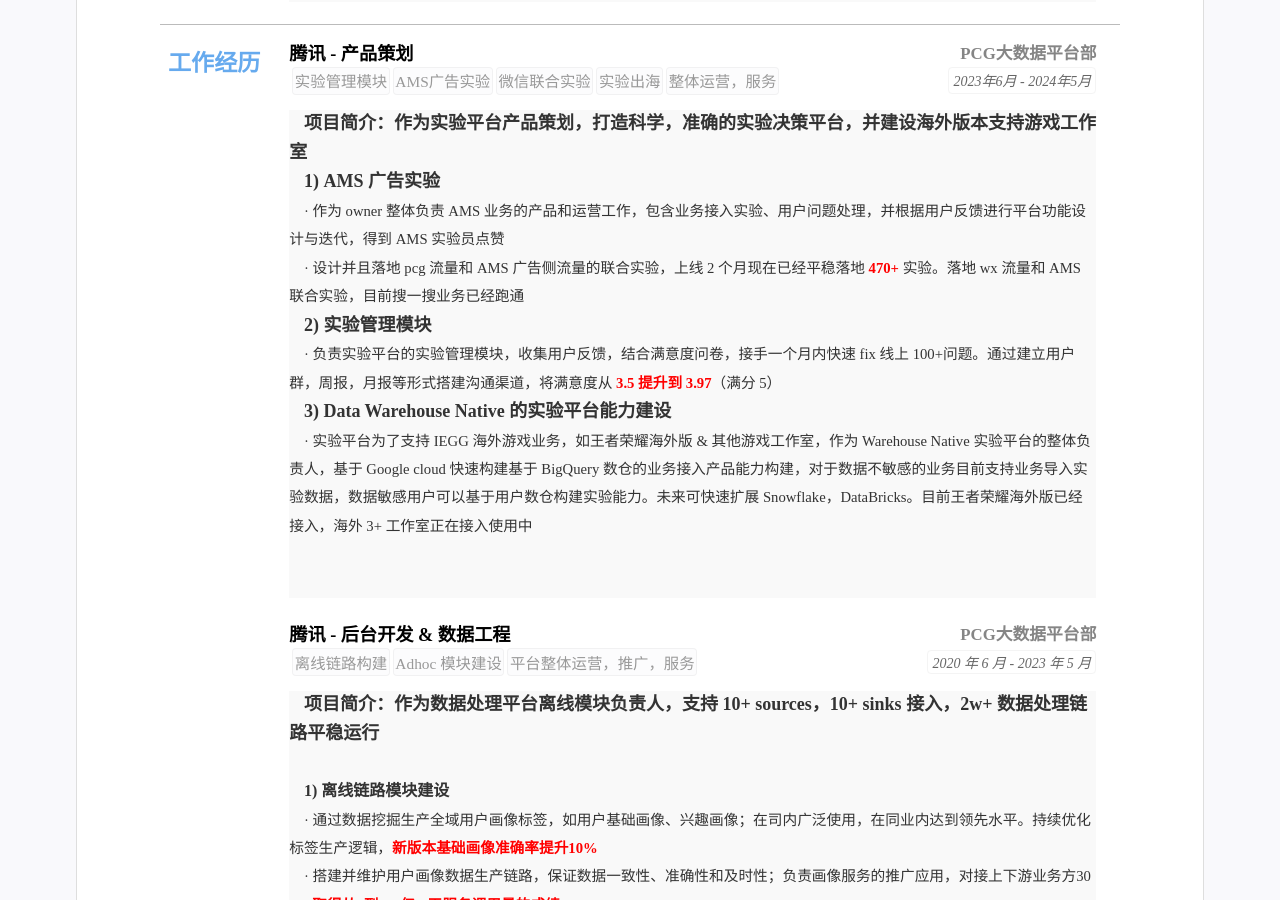
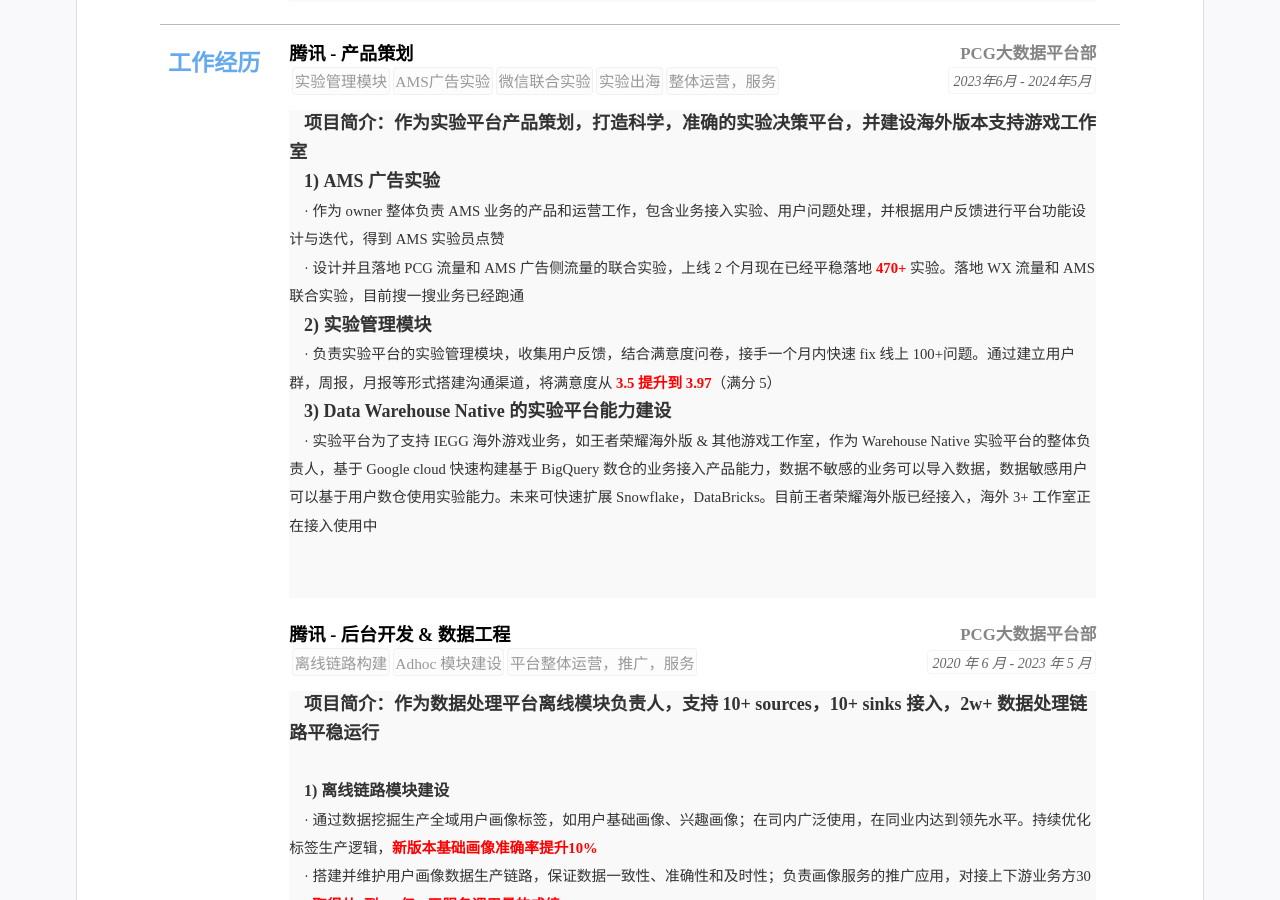
Before and after one commit to kuailexiaoshenxian/cn-wx-cv, a Jekyll site: the page built from index.html, in a window 1280 px wide and 900 px high, scrolled down 663 px. Built offline with Jekyll 4.4.1, drawn with Linux system fonts in a browser that asks for light colours.

Commit message:
Update resume.yml

```diff
--- a/_data/resume.yml
+++ b/_data/resume.yml
@@ -100,11 +100,11 @@ main: #简历主要内容，
     detail: <font face="等线"><font size=4><strong>项目简介：作为实验平台产品策划，打造科学，准确的实验决策平台，并建设海外版本支持游戏工作室</strong></font></font> <br>  &nbsp &nbsp
             <font face="等线"><font size=4><strong> 1) AMS 广告实验</strong></font> <br>  &nbsp &nbsp
             · 作为 owner 整体负责 AMS 业务的产品和运营工作，包含业务接入实验、用户问题处理，并根据用户反馈进行平台功能设计与迭代，得到 AMS 实验员点赞 <br> &nbsp &nbsp
-            · 设计并且落地 pcg 流量和 AMS 广告侧流量的联合实验，上线 2 个月现在已经平稳落地<font color=#FF000><strong> 470+ </strong></font>实验。落地 wx 流量和 AMS 联合实验，目前搜一搜业务已经跑通  <br>  &nbsp &nbsp
+            · 设计并且落地 PCG 流量和 AMS 广告侧流量的联合实验，上线 2 个月现在已经平稳落地<font color=#FF000><strong> 470+ </strong></font>实验。落地 WX 流量和 AMS 联合实验，目前搜一搜业务已经跑通  <br>  &nbsp &nbsp
             <font size=4><strong> 2) 实验管理模块</strong></font>  <br>  &nbsp &nbsp
             · 负责实验平台的实验管理模块，收集用户反馈，结合满意度问卷，接手一个月内快速 fix 线上 100+问题。通过建立用户群，周报，月报等形式搭建沟通渠道，将满意度从 <font color=#FF000><strong>3.5 提升到 3.97</strong></font>（满分 5）<br>  &nbsp &nbsp
             <font size=4><strong> 3) Data Warehouse Native 的实验平台能力建设</strong></font>  <br>  &nbsp &nbsp
-            · 实验平台为了支持 IEGG 海外游戏业务，如王者荣耀海外版 & 其他游戏工作室，作为 Warehouse Native 实验平台的整体负责人，基于 Google cloud 快速构建基于 BigQuery 数仓的业务接入产品能力构建，对于数据不敏感的业务目前支持业务导入实验数据，数据敏感用户可以基于用户数仓构建实验能力。未来可快速扩展 Snowflake，DataBricks。目前王者荣耀海外版已经接入，海外 3+ 工作室正在接入使用中 <br>  &nbsp &nbsp
+            · 实验平台为了支持 IEGG 海外游戏业务，如王者荣耀海外版 & 其他游戏工作室，作为 Warehouse Native 实验平台的整体负责人，基于 Google cloud 快速构建基于 BigQuery 数仓的业务接入产品能力，数据不敏感的业务可以导入数据，数据敏感用户可以基于用户数仓使用实验能力。未来可快速扩展 Snowflake，DataBricks。目前王者荣耀海外版已经接入，海外 3+ 工作室正在接入使用中 <br>  &nbsp &nbsp
             <br>  &nbsp &nbsp
   - title: <font face="华文细黑粗体">腾讯 - 后台开发 & 数据工程</font>
     sub: <font face="楷体">PCG大数据平台部</font>
```
